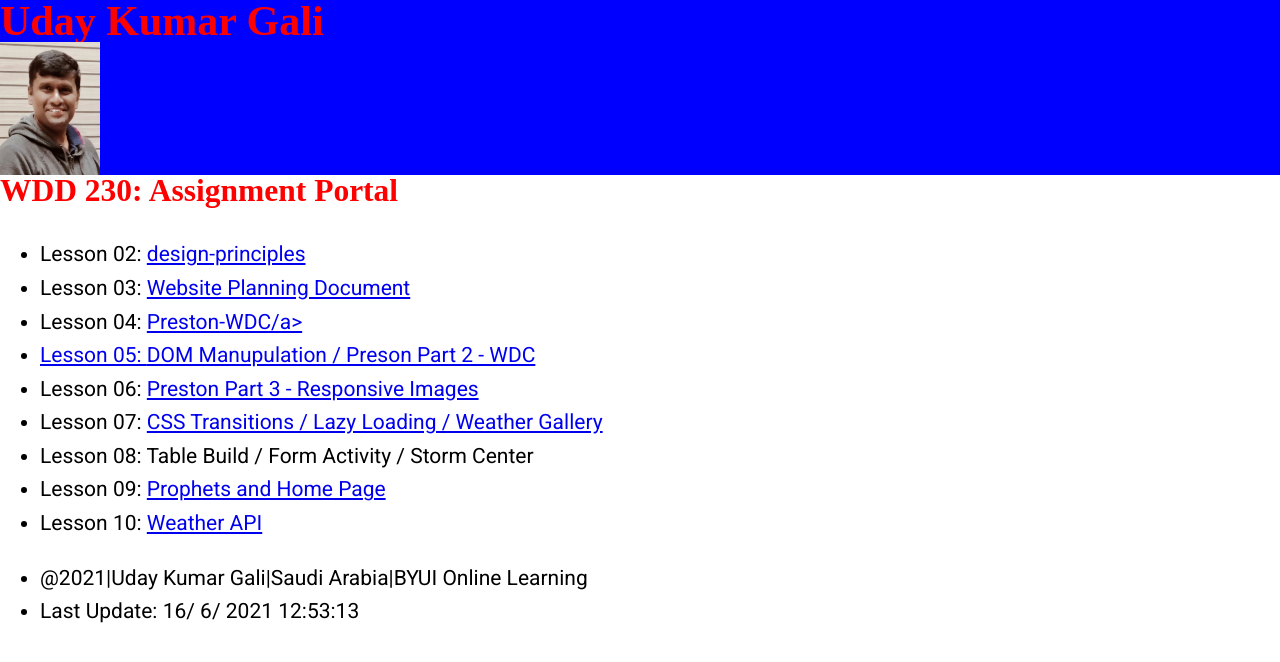
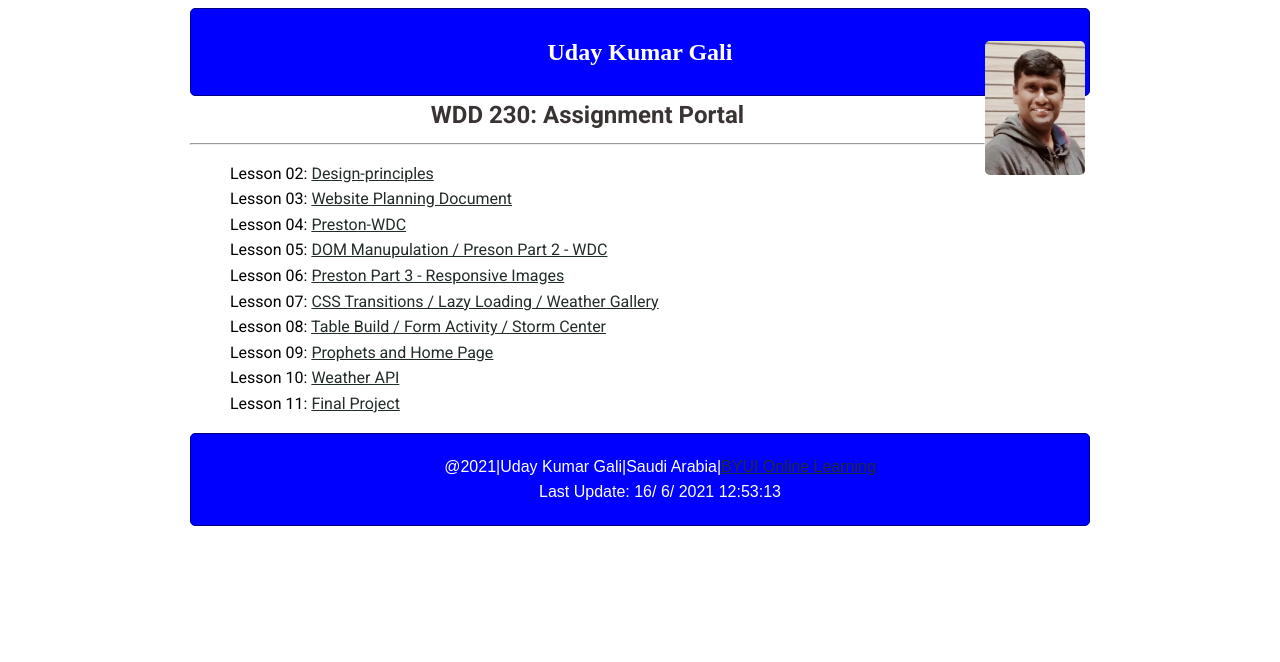
Before and after one commit to ugali/ugali.github.io, a plain HTML site: page index.html in a window 1280 px wide. Drawn offline with Linux system fonts and the light colour scheme.

Commit message:
Resuming

```diff
--- a/css/style.css
+++ b/css/style.css
@@ -5,8 +5,9 @@
 	--clr-neutral-100: #fff;
 	--clr-neutral-900: #222c2a;
 
-    --ff-primary: "Roboto", sans-serif;
-    --ff-accent: "Playfair Display", serif;
+	--ff-primary: 'Roboto', sans-serif;
+	--ff-accent: 'Playfair Display', serif;
+	--heaer-text-color: #ffffff;
 }
 
 *,
@@ -17,48 +18,74 @@
 
 body {
 	font-family: var(--ff-primary);
-    font-weight: 400;
-    font-size: 1.3125rem;
 	line-height: 1.6;
-    background-image: url("abc");
 }
-
-  body,
-  h1,
-  h2,
-  h3,
-  p {
-    margin: 0;
+article {
+	max-width: 900px;
+	margin: 0 auto;
 }
 
 h1,
-  h2,
 h3 {
-    color: var(--clr-primary-400);
+	color: var(--heaer-text-color);
 	font-family: var(--ff-accent);
 	font-weight: 900;
-    line-height: 1;
 }
 
-  h2,
-  h3,
-  p {
-    margin-bottom: 1em;
+header,
+footer {
+	background-color: navy;
+	border: 1px solid navy;
+	color: #fff;
+	font-family: 'Antonio', sans-serif;
+	padding: 0.25rem;
+	text-align: center;
+}
+
+h2 {
+	color: rgb(57, 51, 51);
+  text-align: center;
+  margin: 0;
 }
 
 img {
 	display: block;
-    max-width: 100%;
+	max-width: 100px;
+	float: right;
+	border-radius: 5px;
+  position: relative;
+  top: -50px;
 }
 
-  .text-center {
-    text-align: center;
+header,
+footer {
+	background-color: blue;
+	border-radius: 5px;
 }
 
-  header {
-      background-color: blue;
+section ul {
+  list-style-type: none;
+}
 
+a:link {
+  color:var(--clr-neutral-900);
 }
-  header img {
-      max-width: 100px;
+
+a.footer-link:visited {
+  color: var(--heaer-text-color);
 }
+
+/* visited link */
+a:visited {
+  color: rgb(0, 58, 128);
+}
+
+/* mouse over link */
+a:hover {
+  color: hotpink;
+}
+
+/* selected link */
+a:active {
+  color: blue;
+}
--- a/index.html
+++ b/index.html
@@ -15,6 +15,7 @@
 		<script src="app.js" defer></script>
 	</head>
 	<body>
+		<article>
 		<header>
 			<h1>Uday Kumar Gali</h1>
 			<img src="/udayGal.jpg" alt="avatar-uday-gali" />
@@ -22,27 +23,29 @@
 		<main>
 			<section class="linklist">
 				<h2>WDD 230: Assignment Portal</h2>
+				<hr>
 				<ul>
-					<li>Lesson 02: <a href="Lesson 2/design-principles.html">design-principles</a></li>
-					<li>Lesson 03: <a href="Lesson 3/index.html">Website Planning Document</a></li>
-					<li>Lesson 04: <a href="Lesson 4/index.html">Preston-WDC/a></li>
-					<li>Lesson 05: <a href="Lesson 5/bom.html">DOM Manupulation / Preson Part 2 - WDC</a></li>
-					<li>Lesson 06: <a href="Lesson 6/index.html">Preston Part 3 - Responsive Images</a></li>
-					<li>Lesson 07: <a href="Lesson 7/lazyload.html">CSS Transitions / Lazy Loading / Weather Gallery</a></li>
-					<li>Lesson 08: <a href="Lesson 8/tablebuild.html "></a>Table Build / Form Activity / Storm Center</li>
-					<li>Lesson 09: <a href="Lesson 9/Prophets.html ">Prophets and Home Page</a></li>
+					<li>Lesson 02: <a href="Lesson-2/design-principles.html">Design-principles</a></li>
+					<li>Lesson 03: <a href="Lesson-3/index.html">Website Planning Document</a></li>
+					<li>Lesson 04: <a href="Lesson-4/index.html">Preston-WDC</a></li>
+					<li>Lesson 05: <a href="Lesson-5/bom.html">DOM Manupulation / Preson Part 2 - WDC</a></li>
+					<li>Lesson 06: <a href="Lesson-6/index.html">Preston Part 3 - Responsive Images</a></li>
+					<li>Lesson 07: <a href="Lesson-7/lazyload.html">CSS Transitions / Lazy Loading / Weather Gallery</a></li>
+					<li>Lesson 08: <a href="Lesson-8/tablebuild.html ">Table Build / Form Activity / Storm Center</a></li>
+					<li>Lesson 09: <a href="Lesson-9/Prophets.html ">Prophets and Home Page</a></li>
 					<li>Lesson 10: <a href="Lesson-10/api-test.html ">Weather API</a></li>
-
+					<li>Lesson 11: <a href="Lesson-10/api-test.html ">Final Project</a></li>
 				</ul>
 			</section>
 		</main>
 		<footer>
 			<section>
 				<ul>
-					<li>@2021|Uday Kumar Gali|Saudi Arabia|BYUI Online Learning</li>
+					<li>@2021|Uday Kumar Gali|Saudi Arabia|<a class="footer-link" href="https://www.byui.edu/online">BYUI Online Learning</a></li>
 					<li>Last Update: <span id="date"></span></li>
 				</ul>
 			</section>
 		</footer>
+	</article>
 	</body>
 </html>
```
Also changed, not shown: Lesson-2/design-principles.html (+1 -1 lines), Lesson-11/index.html (added). Lines whose indentation alone changed are shown as unchanged.
